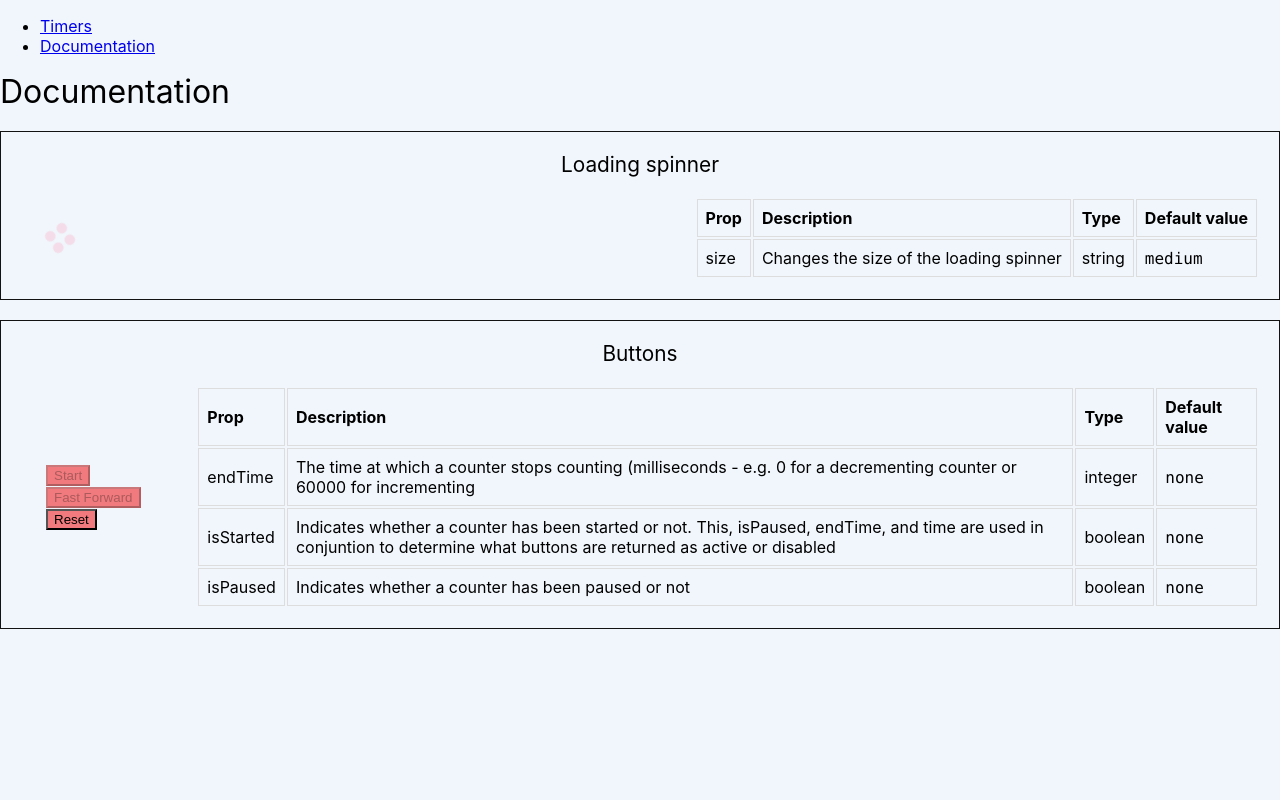
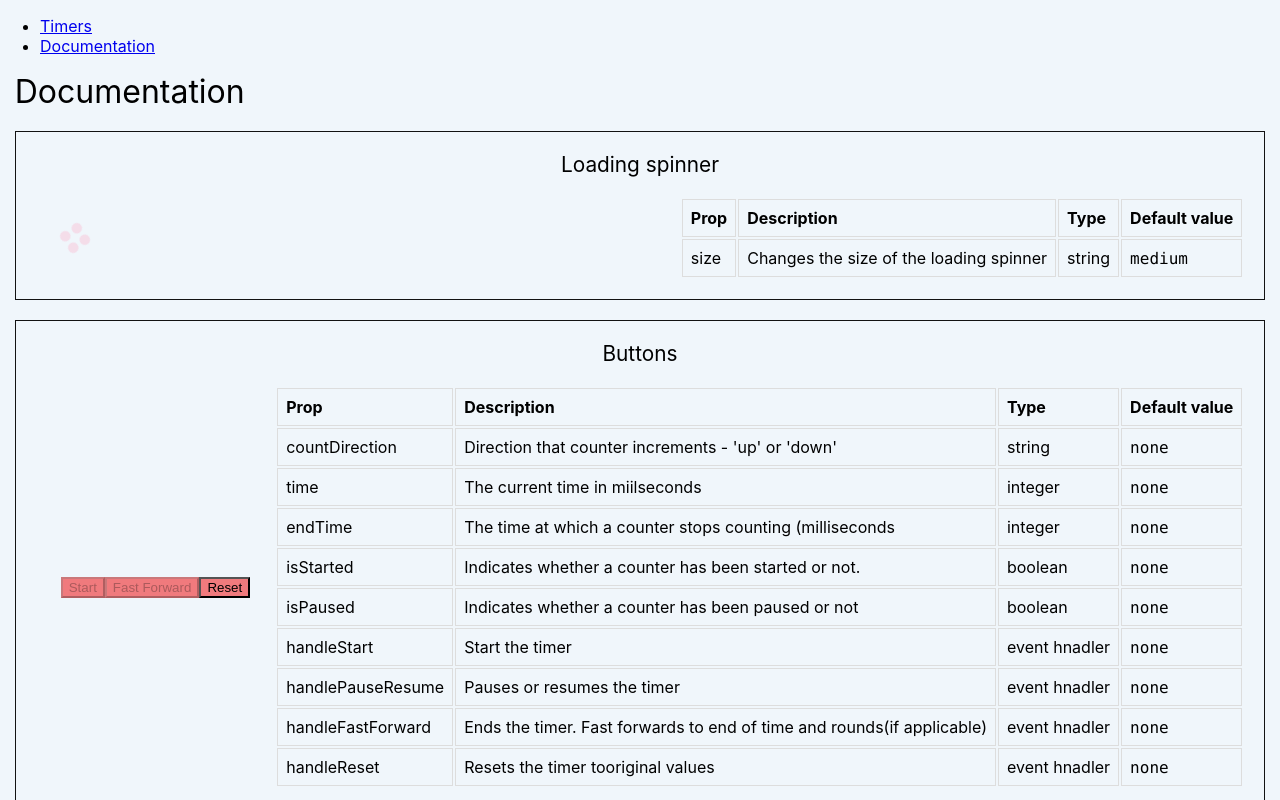
Before and after one commit to prof-tejera/assignment-1-cwelect1, a React (Create React App) app: page /docs in a window 1280 px wide. Built offline with nearby package versions, Linux system fonts and the light colour scheme.

Commit message:
Updated docs and removed unused variables

```diff
--- a/src/components/timers/Tabata.js
+++ b/src/components/timers/Tabata.js
@@ -68,7 +68,6 @@ const Tabata = () => {
         countDirection='down'
         time={time}
         endTime={endTime}
-        includeMilliseconds={false}
         isStarted={isStarted}
         isPaused={isPaused}
         isResting={isResting}
--- a/src/views/DocumentationView.js
+++ b/src/views/DocumentationView.js
@@ -5,6 +5,8 @@ import DocumentComponent from "../components/documentation/DocumentComponent";
 
 import Loading from "../components/generic/Loading";
 import Buttons from "../components/generic/Buttons";
+import DisplayTime from "../components/generic/DisplayTime";
+import DisplayRounds from "../components/generic/DisplayRounds";
 
 const Container = styled.div`
   display: flex;
@@ -41,14 +43,26 @@ const Documentation = () => {
           component={<Buttons />}
           propDocs={[
             {
+              prop: "countDirection",
+              description: "Direction that counter increments - 'up' or 'down'",
+              type: "string",
+              defaultValue: "none",
+            },
+            {
+              prop: "time",
+              description: "The current time in miilseconds",
+              type: "integer",
+              defaultValue: "none",
+            },
+            {
               prop: "endTime",
-              description: "The time at which a counter stops counting (milliseconds - e.g. 0 for a decrementing counter or 60000 for incrementing",
+              description: "The time at which a counter stops counting (milliseconds",
               type: "integer",
               defaultValue: "none",
             },
             {
               prop: "isStarted",
-              description: "Indicates whether a counter has been started or not. This, isPaused, endTime, and time are used in conjuntion to determine what buttons are returned as active or disabled",
+              description: "Indicates whether a counter has been started or not.",
               type: "boolean",
               defaultValue: "none",
             },
@@ -56,6 +70,60 @@ const Documentation = () => {
               prop: "isPaused",
               description: "Indicates whether a counter has been paused or not",
               type: "boolean",
+              defaultValue: "none",
+            },
+            {
+              prop: "handleStart",
+              description: "Start the timer",
+              type: "event hnadler",
+              defaultValue: "none",
+            },
+            {
+              prop: "handlePauseResume",
+              description: "Pauses or resumes the timer",
+              type: "event hnadler",
+              defaultValue: "none",
+            },
+            {
+              prop: "handleFastForward",
+              description: "Ends the timer. Fast forwards to end of time and rounds(if applicable)",
+              type: "event hnadler",
+              defaultValue: "none",
+            },
+            {
+              prop: "handleReset",
+              description: "Resets the timer tooriginal values",
+              type: "event hnadler",
+              defaultValue: "none",
+            },
+          ]}
+        />
+        <DocumentComponent
+          title="DisplayRounds "
+          component={<DisplayRounds displayType={'xy'} currentRound={1} isResting={false}/>}
+          propDocs={[
+            {
+              prop: "currentRound",
+              description: "The currently active round",
+              type: "string",
+              defaultValue: "none",
+            },
+            {
+              prop: "isResting",
+              description: "Related to Tabata counter. {true} = in resting period {false} = in working period",
+              type: "boolean",
+              defaultValue: "none",
+            },
+          ]}
+        />
+        <DocumentComponent
+          title="DisplayTime "
+          component={<DisplayTime time={62000} isStarted={false}/>}
+          propDocs={[
+            {
+              prop: "time",
+              description: "The current time in miilseconds. Outputs mm:ss:milliseconds",
+              type: "integer",
               defaultValue: "none",
             },
           ]}
```
